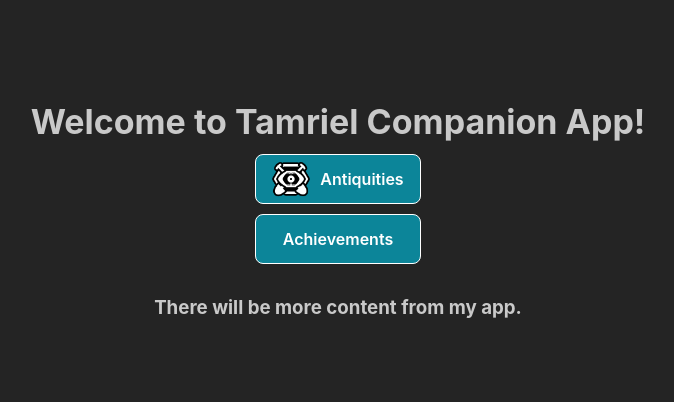
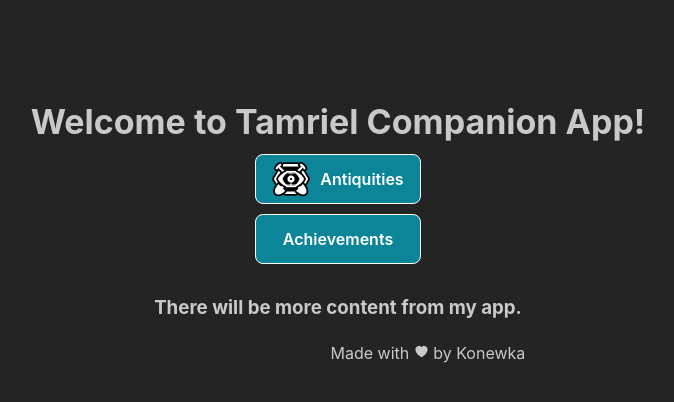
Before and after one commit to koneweczka/tamriel-companion, a React (Vite) app: page / in a window 1280 px wide. Shown: the top 402 px of the page, without its empty margins (302-976 px from the left). Built offline with nearby package versions, Linux system fonts and the light colour scheme.

Commit message:
TC-1 | Add heroicon and vanilla-extract.

```diff
--- a/package.json
+++ b/package.json
@@ -19,8 +19,10 @@
     "storybook:build": "storybook build"
   },
   "dependencies": {
+    "@heroicons/react": "^2.1.3",
     "@mantine/core": "7.8.1",
     "@mantine/hooks": "7.8.1",
+    "@mantine/vanilla-extract": "^7.8.1",
     "react": "^18.2.0",
     "react-dom": "^18.2.0",
     "react-router-dom": "^6.22.3"
--- a/src/pages/Home.module.css
+++ b/src/pages/Home.module.css
@@ -17,3 +17,11 @@
   border: 1px solid;
   margin-bottom: 10px;
 }
+
+.icon {
+  width: 15px;
+  height: 15px;
+  margin: 0 auto;
+  white-space: nowrap;
+  text-align: center;
+}
--- a/src/pages/Home.tsx
+++ b/src/pages/Home.tsx
@@ -1,6 +1,7 @@
 import React from 'react';
 import { useNavigate } from 'react-router-dom';
 import { Avatar, Box, Button, Container, Title } from '@mantine/core';
+import { HeartIcon } from '@heroicons/react/24/solid';
 import antiquities from '../public/antiquities.png';
 import classes from './Home.module.css';
 
@@ -40,6 +41,9 @@
         </Button>
       </Box>
       <h3>There will be more content from my app.</h3>
+      <p className={classes.icon}>
+        Made with <HeartIcon /> by Konewka
+      </p>
     </Container>
   );
 }
```
Also changed, not shown: 2 other files (tests, documents, lock files or other folders).
